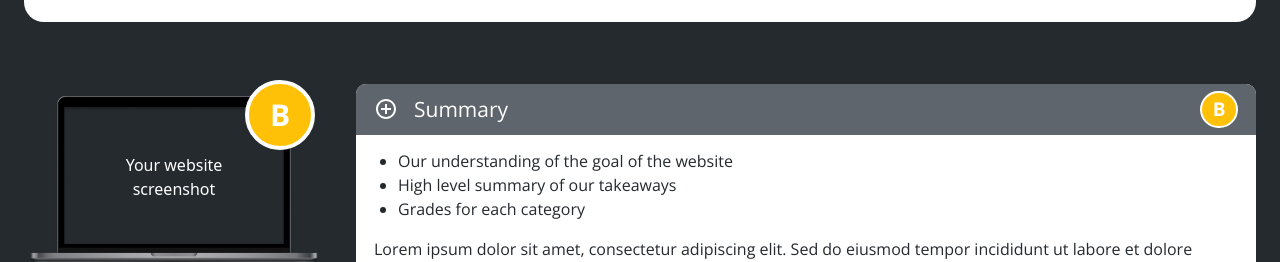
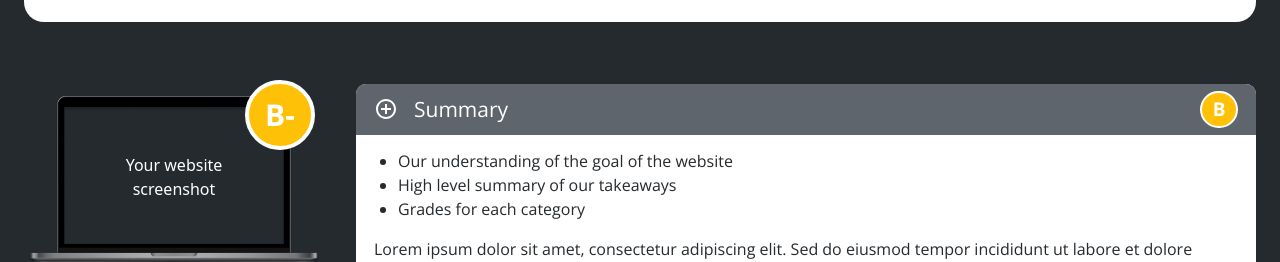
Before and after one commit to ShaYri12/web-review-with-ai, a Next.js app: page /your-report in a window 1280 px wide. Shown: the part 256-518 px from the top of the page. Built offline with nearby package versions, Linux system fonts and the light colour scheme.

Commit message:
code optimization done

```diff
--- a/app/your-report/page.tsx
+++ b/app/your-report/page.tsx
@@ -12,20 +12,34 @@ import { IoMdCheckmark } from "react-icons/io";
 import { GiAlliedStar } from "react-icons/gi";
 import SocialLink from "../components/SocialLink";
 import Link from "next/link";
+import { reportData } from "./reportData";
+
+type IconType = typeof MdOutlineImage;
+
+const iconMap: Record<string, IconType> = {
+  MdOutlineImage,
+  IoPersonCircleOutline,
+  LuPencil,
+  FaRegHeart,
+  IoMdCheckmark,
+  GiAlliedStar,
+  FaRegKeyboard,
+  IoSearchSharp,
+};
 
 interface SectionProps {
-  icon: React.ElementType;
+  icon: keyof typeof iconMap;
   title: string;
   grade: string;
-  content: React.ReactNode;
+  content: {
+    list?: string[];
+    paragraphs?: string[];
+  };
 }
 
-const Section: React.FC<SectionProps> = ({
-  icon: Icon,
-  title,
-  grade,
-  content,
-}) => (
+const Section: React.FC<SectionProps> = ({ icon, title, grade, content }) => {
+  const Icon = iconMap[icon];
+  return (
     <div className="bg-white text-white rounded-[10px] overflow-hidden">
       <div className="flex justify-between items-center md:px-[18px] px-4 py-[7px] bg-[#5E656C]">
         <div className="flex items-center lg:gap-[16px] md:gap-[14px] gap-2">
@@ -46,10 +60,26 @@ const Section: React.FC<SectionProps> = ({
             : ""
         }`}
       >
-      {content}
+        {content.list && (
+          <ul className="list-disc md:ml-6 ml-5 mb-4 text-[#252A2E] md:text-[16px] text-[14px]">
+            {content.list.map((item, index) => (
+              <li key={index}>{item}</li>
+            ))}
+          </ul>
+        )}
+        {content.paragraphs &&
+          content.paragraphs.map((paragraph, index) => (
+            <p
+              key={index}
+              className="text-[#252A2E] md:text-[16px] text-[14px]"
+            >
+              {paragraph}
+            </p>
+          ))}
       </div>
     </div>
   );
+};
 
 function throttle<T extends (...args: any[]) => void>(
   func: T,
@@ -106,137 +136,7 @@ export default function ReportPage() {
     };
   }, [handleScroll]);
 
-  const sections = [
-    {
-      icon: MdOutlineImage,
-      title: "Visual Appeal",
-      grade: "C",
-      content: (
-        <div>
-          <ul className="list-disc md:ml-6 ml-5 mb-4 text-[#252A2E] md:text-[16px] text-[14px]">
-            <li>Image quality / relevance</li>
-            <li>Use of white space</li>
-            <li>Color scheme</li>
-            <li>Visual "freshness", modernity</li>
-          </ul>
-          <p className="text-[#252A2E] md:text-[16px] text-[14px]">
-            Lorem ipsum dolar somite. Lorem ipsum dolar somite.{" "}
-          </p>
-          <p className="text-[#252A2E] md:text-[16px] text-[14px]">
-            Lorem ipsum dolar somite. Lorem ipsum dolar somite.{" "}
-          </p>
-          <p className="text-[#252A2E] md:text-[16px] text-[14px]">
-            Lorem ipsum dolar somite. Lorem ipsum dolar somite.{" "}
-          </p>
-        </div>
-      ),
-    },
-    {
-      icon: IoPersonCircleOutline,
-      title: "Usability",
-      grade: "A",
-      content: (
-        <div>
-          <ul className="list-disc md:ml-6 ml-5 mb-4 text-[#252A2E] md:text-[16px] text-[14px]">
-            <li>Ease of navigation</li>
-            <li>Mobile responsiveness</li>
-            <li>Page load speed</li>
-          </ul>
-          <p className="text-[#252A2E] md:text-[16px] text-[14px]">
-            Lorem ipsum dolar somite. Lorem ipsum dolar somite.{" "}
-          </p>
-          <p className="text-[#252A2E] md:text-[16px] text-[14px]">
-            Lorem ipsum dolar somite. Lorem ipsum dolar somite.{" "}
-          </p>
-          <p className="text-[#252A2E] md:text-[16px] text-[14px]">
-            Lorem ipsum dolar somite. Lorem ipsum dolar somite.{" "}
-          </p>
-        </div>
-      ),
-    },
-    {
-      icon: LuPencil,
-      title: "Content",
-      grade: "A",
-      content: (
-        <p className="text-[#252A2E] md:text-[16px] text-[14px]">
-          Lorem ipsum dolor sit amet, consectetur adipiscing elit. Sed do
-          eiusmod tempor incididunt ut labore et dolore magna aliqua.
-        </p>
-      ),
-    },
-    {
-      icon: FaRegHeart,
-      title: "Branding",
-      grade: "B",
-      content: (
-        <p className="text-[#252A2E] md:text-[16px] text-[14px]">
-          Lorem ipsum dolor sit amet, consectetur adipiscing elit. Sed do
-          eiusmod tempor incididunt ut labore et dolore magna aliqua.
-        </p>
-      ),
-    },
-    {
-      icon: IoMdCheckmark,
-      title: "Trustworthy",
-      grade: "C",
-      content: (
-        <p className="text-[#252A2E] md:text-[16px] text-[14px]">
-          Lorem ipsum dolor sit amet, consectetur adipiscing elit. Sed do
-          eiusmod tempor incididunt ut labore et dolore magna aliqua. Lorem
-          ipsum dolor sit amet consectetur adipisicing elit. Quia beatae debitis
-          ipsum illo quisquam vitae saepe distinctio, reiciendis numquam
-          aspernatur quo molestiae est optio expedita eligendi accusamus,
-          officia omnis tempore?
-        </p>
-      ),
-    },
-    {
-      icon: GiAlliedStar,
-      title: "Call to Action",
-      grade: "F",
-      content: (
-        <p className="text-[#252A2E] md:text-[16px] text-[14px]">
-          Lorem ipsum dolor sit amet, consectetur adipiscing elit. Sed do
-          eiusmod tempor incididunt ut labore et dolore magna aliqua. Lorem
-          ipsum dolor sit amet consectetur adipisicing elit. Culpa suscipit ea
-          assumenda eos laudantium qui officia necessitatibus quibusdam, aliquam
-          magni et animi at placeat atque dolore optio asperiores, molestiae
-          nihil?
-        </p>
-      ),
-    },
-    {
-      icon: FaRegKeyboard,
-      title: "Functionality",
-      grade: "F",
-      content: (
-        <p className="text-[#252A2E] md:text-[16px] text-[14px]">
-          Lorem ipsum dolor sit amet, consectetur adipiscing elit. Sed do
-          eiusmod tempor incididunt ut labore et dolore magna aliqua. Lorem
-          ipsum dolor sit amet consectetur adipisicing elit. Nostrum
-          exercitationem assumenda, dolore amet illum quam nam eius quia
-          nesciunt, corporis iste iusto cumque animi fuga eveniet sequi
-          consequatur incidunt odit!
-        </p>
-      ),
-    },
-    {
-      icon: IoSearchSharp,
-      title: "SEO",
-      grade: "C-",
-      content: (
-        <p className="text-[#252A2E] md:text-[16px] text-[14px]">
-          Lorem ipsum dolor sit amet, consectetur adipiscing elit. Sed do
-          eiusmod tempor incididunt ut labore et dolore magna aliqua. Lorem,
-          ipsum dolor sit amet consectetur adipisicing elit. Doloribus unde
-          maiores ducimus adipisci, aspernatur impedit assumenda numquam veniam.
-          Ad eaque recusandae doloremque harum vitae id? Consequatur magni quas
-          mollitia ut!
-        </p>
-      ),
-    },
-  ];
+  const sections = reportData.sections;
   return (
     <div className="min-h-screen flex flex-col justify-between items-center bg-[#252A2E] text-white relative">
       <Header />
@@ -249,11 +149,11 @@ export default function ReportPage() {
                 Your Custom Report
               </h1>
               <Link
-                href="www.yourwebsite.com"
+                href={reportData.websiteUrl}
                 target="_blank"
                 className="font-[300] 2xl:text-[30px] xl:text-[25px] lg:text-[20px] md:text-[18px] text-base md:mt-1"
               >
-                www.yourwebsite.com
+                {reportData.websiteUrl}
               </Link>
             </div>
             <div className="flex items-center md:gap-2 gap-[6px]">
@@ -265,7 +165,7 @@ export default function ReportPage() {
                 className="2xl:w-[52.05px] lg:w-[40px] md:w-[30px] w-[24px] 2xl:h-[59.8px] lg:h-[40px] md:h-[30px] h-[24px]"
               />
               <span className="font-[600] 2xl:text-[35px] xl:text-[30px] lg:text-[25px] md:text-[20px] text-base">
-                Polygonal Research, LLC
+                {reportData.companyName}
               </span>
             </div>
           </div>
@@ -289,7 +189,7 @@ export default function ReportPage() {
                   </div>
                   <div className="absolute lg:top-[-2%] top-[2%] lg:right-[3%] right-[7%]">
                     <GradeBadge
-                      grade="B"
+                      grade={reportData.overallGrade}
                       className="md:w-[70px] sm:w-[55px] w-[48px] md:h-[70px]  sm:h-[55px] h-[48px] sm:border-[4.5px] border-[4px] 2xl:text-[30px] xl:text-[30px] lg:text-[20px] md:text-[18px] text-[16px]"
                     />
                   </div>
@@ -312,7 +212,9 @@ export default function ReportPage() {
                     className="relative w-full text-center bg-cyan text-white lg:py-[12px] md:py-[10px] py-[9px] px-6 rounded-[10px] overflow-hidden xl:text-[24px] lg:text-[22px] md:text-[20px] text-[18px] font-bold
                    transition-all duration-300 ease-in-out shadow-lg animate-shadowPulse hover:bg-emerald-500"
                   >
-                    <span className="relative z-10">Unlock ($4.99)</span>
+                    <span className="relative z-10">
+                      Unlock ({reportData.pdfPrice})
+                    </span>
 
                     {/* Glowing Background */}
                     <span className="absolute inset-0 bg-gradient-to-r from-cyan-400 to-emerald-400 opacity-75 blur-lg animate-pulse"></span>
@@ -379,19 +281,16 @@ export default function ReportPage() {
                       Summary
                     </h2>
                   </div>
-                  <GradeBadge grade="B" />
+                  <GradeBadge grade={reportData.summary.grade} />
                 </div>
                 <div className="md:px-[18px] px-4 py-[14px]">
                   <ul className="list-disc md:ml-6 ml-5 mb-4 text-[#252A2E] md:text-[16px] text-[14px]">
-                    <li>Our understanding of the goal of the website</li>
-                    <li>High level summary of our takeaways</li>
-                    <li>Grades for each category</li>
+                    {reportData.summary.list.map((item, index) => (
+                      <li key={index}>{item}</li>
+                    ))}
                   </ul>
                   <p className="text-[#252A2E] md:text-[16px] text-[14px]">
-                    Lorem ipsum dolor sit amet, consectetur adipiscing elit. Sed
-                    do eiusmod tempor incididunt ut labore et dolore magna
-                    aliqua. Ut enim ad minim veniam, quis nostrud exercitation
-                    ullamco laboris nisi ut aliquip ex ea commodo consequat.
+                    {reportData.summary.content}
                   </p>
                 </div>
               </div>
--- /dev/null
+++ b/app/your-report/reportData.ts
@@ -0,0 +1,113 @@
+export const reportData = {
+  websiteUrl: "www.yourwebsite.com",
+  companyName: "Polygonal Research, LLC",
+  overallGrade: "B-",
+  pdfPrice: "$4.99",
+  sections: [
+    {
+      icon: "MdOutlineImage",
+      title: "Visual Appeal",
+      grade: "B+",
+      content: {
+        list: [
+          "Image quality / relevance",
+          "Use of white space",
+          "Color scheme",
+          'Visual "freshness", modernity',
+        ],
+        paragraphs: [
+          "Lorem ipsum dolar somite. Lorem ipsum dolar somite.",
+          "Lorem ipsum dolar somite. Lorem ipsum dolar somite.",
+          "Lorem ipsum dolar somite. Lorem ipsum dolar somite.",
+        ],
+      },
+    },
+    {
+      icon: "IoPersonCircleOutline",
+      title: "Usability",
+      grade: "A",
+      content: {
+        list: [
+          "Ease of navigation",
+          "Mobile responsiveness",
+          "Page load speed",
+        ],
+        paragraphs: [
+          "Lorem ipsum dolar somite. Lorem ipsum dolar somite.",
+          "Lorem ipsum dolar somite. Lorem ipsum dolar somite.",
+          "Lorem ipsum dolar somite. Lorem ipsum dolar somite.",
+        ],
+      },
+    },
+    {
+      icon: "LuPencil",
+      title: "Content",
+      grade: "A-",
+      content: {
+        paragraphs: [
+          "Lorem ipsum dolor sit amet, consectetur adipiscing elit. Sed do eiusmod tempor incididunt ut labore et dolore magna aliqua.",
+        ],
+      },
+    },
+    {
+      icon: "FaRegHeart",
+      title: "Branding",
+      grade: "B-",
+      content: {
+        paragraphs: [
+          "Lorem ipsum dolor sit amet, consectetur adipiscing elit. Sed do eiusmod tempor incididunt ut labore et dolore magna aliqua.",
+        ],
+      },
+    },
+    {
+      icon: "IoMdCheckmark",
+      title: "Trustworthy",
+      grade: "C",
+      content: {
+        paragraphs: [
+          "Lorem ipsum dolor sit amet, consectetur adipiscing elit. Sed do eiusmod tempor incididunt ut labore et dolore magna aliqua. Lorem ipsum dolor sit amet consectetur adipisicing elit. Quia beatae debitis ipsum illo quisquam vitae saepe distinctio, reiciendis numquam aspernatur quo molestiae est optio expedita eligendi accusamus, officia omnis tempore?",
+        ],
+      },
+    },
+    {
+      icon: "GiAlliedStar",
+      title: "Call to Action",
+      grade: "F",
+      content: {
+        paragraphs: [
+          "Lorem ipsum dolor sit amet, consectetur adipiscing elit. Sed do eiusmod tempor incididunt ut labore et dolore magna aliqua. Lorem ipsum dolor sit amet consectetur adipisicing elit. Culpa suscipit ea assumenda eos laudantium qui officia necessitatibus quibusdam, aliquam magni et animi at placeat atque dolore optio asperiores, molestiae nihil?",
+        ],
+      },
+    },
+    {
+      icon: "FaRegKeyboard",
+      title: "Functionality",
+      grade: "F",
+      content: {
+        paragraphs: [
+          "Lorem ipsum dolor sit amet, consectetur adipiscing elit. Sed do eiusmod tempor incididunt ut labore et dolore magna aliqua. Lorem ipsum dolor sit amet consectetur adipisicing elit. Nostrum exercitationem assumenda, dolore amet illum quam nam eius quia nesciunt, corporis iste iusto cumque animi fuga eveniet sequi consequatur incidunt odit!",
+        ],
+      },
+    },
+    {
+      icon: "IoSearchSharp",
+      title: "SEO",
+      grade: "C-",
+      content: {
+        paragraphs: [
+          "Lorem ipsum dolor sit amet, consectetur adipiscing elit. Sed do eiusmod tempor incididunt ut labore et dolore magna aliqua. Lorem, ipsum dolor sit amet consectetur adipisicing elit. Doloribus unde maiores ducimus adipisci, aspernatur impedit assumenda numquam veniam. Ad eaque recusandae doloremque harum vitae id? Consequatur magni quas mollitia ut!",
+        ],
+      },
+    },
+  ],
+  summary: {
+    grade: "B",
+    list: [
+      "Our understanding of the goal of the website",
+      "High level summary of our takeaways",
+      "Grades for each category",
+    ],
+    content:
+      "Lorem ipsum dolor sit amet, consectetur adipiscing elit. Sed do eiusmod tempor incididunt ut labore et dolore magna aliqua. Ut enim ad minim veniam, quis nostrud exercitation ullamco laboris nisi ut aliquip ex ea commodo consequat.",
+  },
+};
```
Lines whose indentation alone changed are shown as unchanged.
